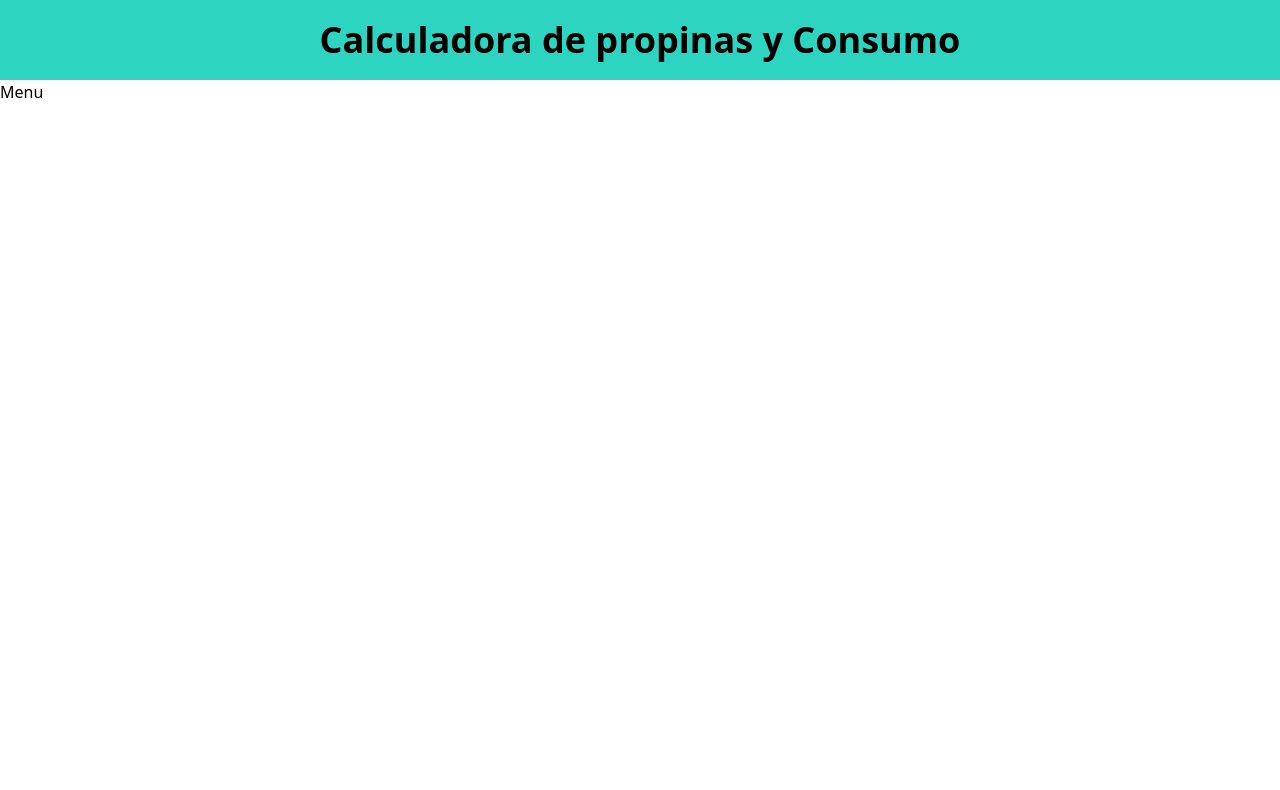
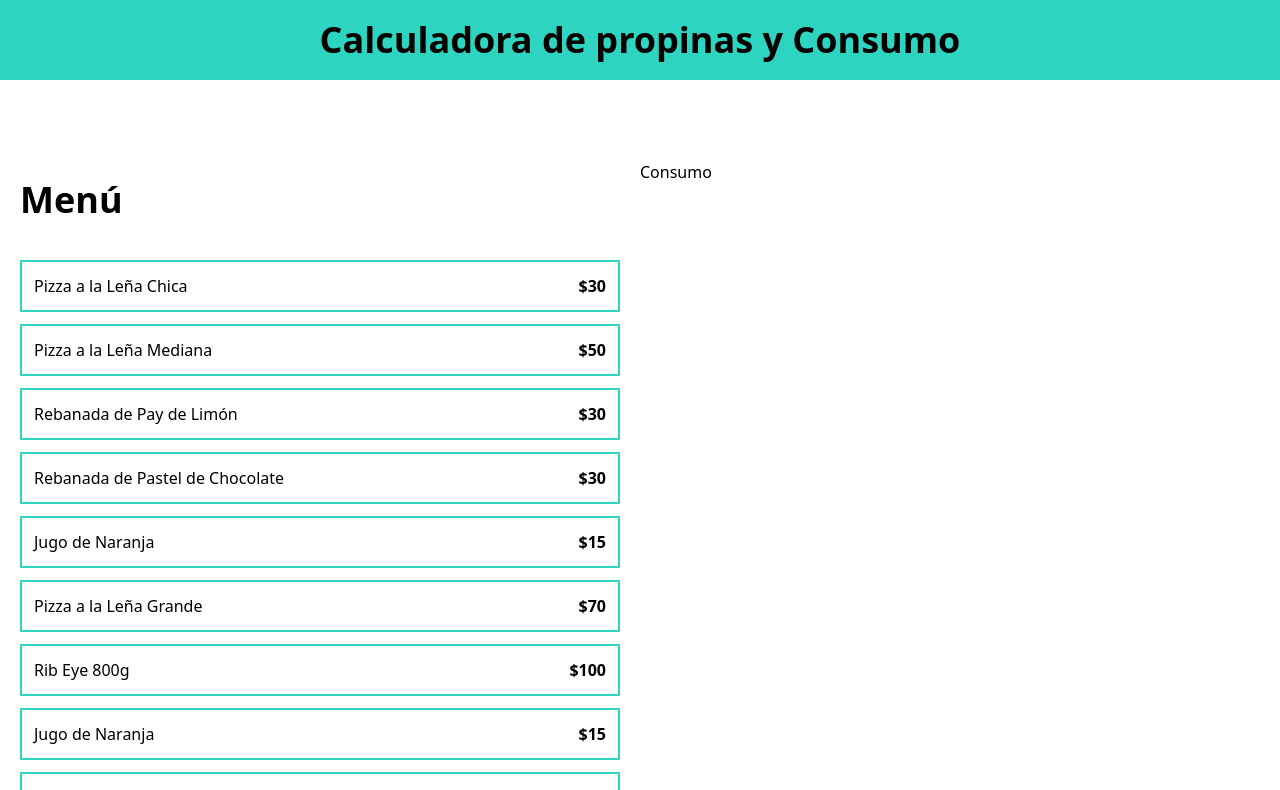
Before and after one commit to Juanes-GH/Calculador-de-propinas, a React (Vite) app: page / in a window 1280 px wide. Shown: the top 790 px of the page. Built offline with nearby package versions, Linux system fonts and the light colour scheme.

Commit message:
add our hook

```diff
--- a/src/App.tsx
+++ b/src/App.tsx
@@ -1,13 +1,17 @@
 import { useState, useEffect } from "react"
-import { menuItems } from "./data/db"
+import  {menuItems}  from "./data/db"
+import MenuItem from "./components/MenuItem"
+import useOrder from "./hooks/useOrder"
 
 function App() {
 
   const [data, setData] = useState([])
 
-  useEffect(() => {
-    setData(menuItems)
-  },[])
+  const { addItem } = useOrder()
+
+  // useEffect(() => {
+  //   setData(menuItems)
+  // },[])
 
   return (
     <>
@@ -15,8 +19,23 @@ function App() {
         <h1 className="text-center text-4xl font-black">Calculadora de propinas y Consumo</h1>
       </header>
 
-      <main className="">
-          <h2>Menu</h2>
+      <main className="max-w-7xl mx-auto my-20 grid md:grid-cols-2">
+          <div className="p-5">
+              <h2 className="text-4xl font-black">Menú</h2>
+              <div className="space-y-3 mt-10">
+                    {menuItems.map(item => (
+                      <MenuItem
+                        key={item.id}
+                        item={item}
+                        addItem={addItem}
+                      />
+                    ))}
+              </div>
+          </div>
+
+          <div>
+              <h2>Consumo</h2>
+          </div>
       </main>
 
     </>
--- /dev/null
+++ b/src/components/MenuItem.tsx
@@ -0,0 +1,19 @@
+import type { MenuItem } from "../types"
+
+type MenuItemsProps = {
+  item: MenuItem,
+  addItem: (item: MenuItem) => void
+}
+
+export default function MenuItem({item, addItem} :MenuItemsProps) {
+
+  return (
+    <button
+      className="border-2 border-teal-400 hover:bg-teal-200 w-full p-3 flex justify-between"
+      onClick={() => addItem(item)}
+    >
+        <p>{item.name}</p>
+        <p className="font-black">${item.price}</p>
+    </button>
+  )
+}
--- /dev/null
+++ b/src/hooks/useOrder.ts
@@ -0,0 +1,23 @@
+import { useState } from "react";
+import { MenuItem, OrderItem } from "../types";
+
+export default function useOrder(){
+
+    const [order, setOrder] = useState<OrderItem[]>([])
+
+    const addItem = (item: MenuItem) => {
+
+        const itemExist = order.find(orderItme => orderItme.id === item.id)
+
+        if(itemExist){
+            console.log("exeiste")
+        }else{
+            const newItem = {...item, quantity: 1}
+            setOrder([...order, newItem])
+        }
+    }
+    console.log(order)
+    return {
+        addItem
+    }
+}
--- a/src/types/index.ts
+++ b/src/types/index.ts
@@ -3,3 +3,7 @@ export type MenuItem = {
     name: string
     price: number
 }
+
+export type OrderItem = MenuItem & {
+    quantity: number
+}
```
